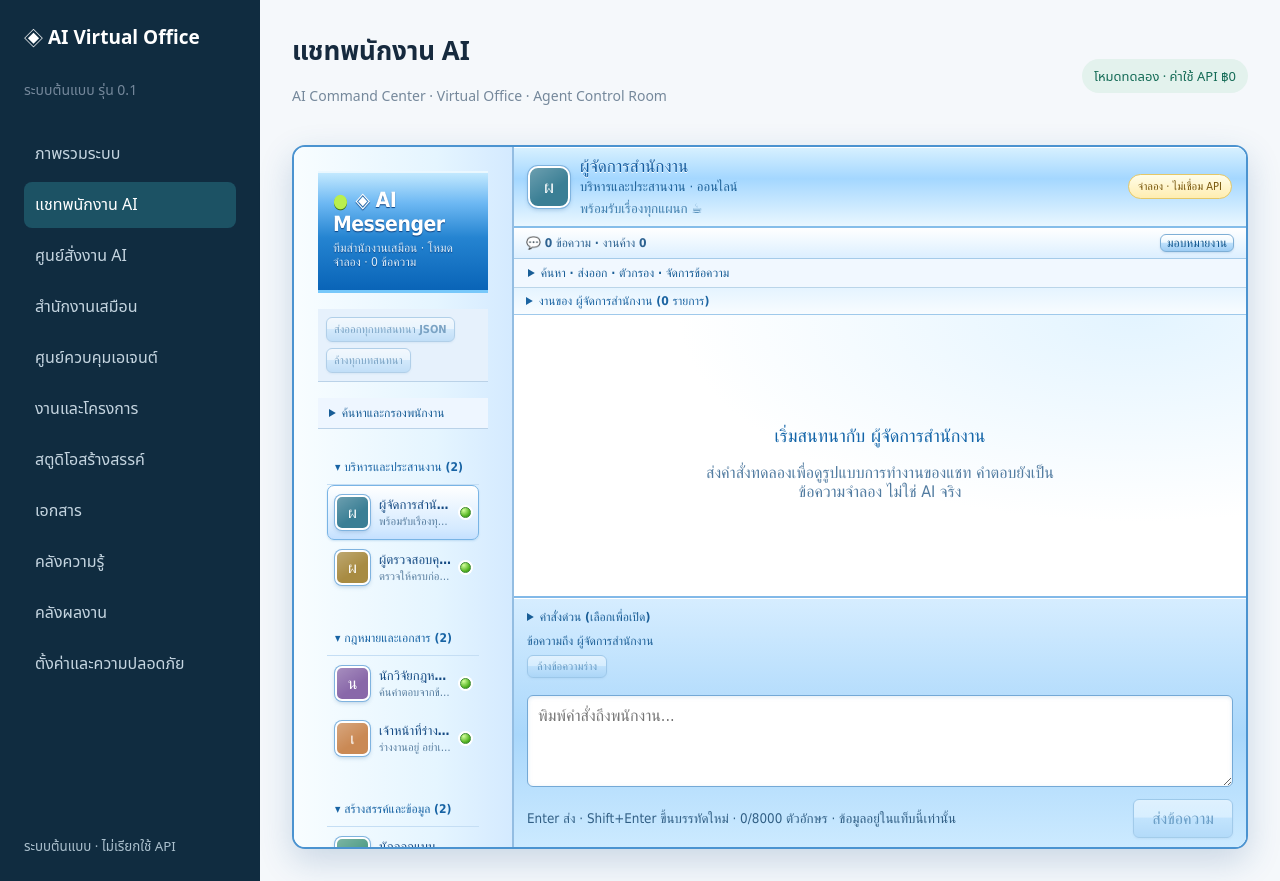
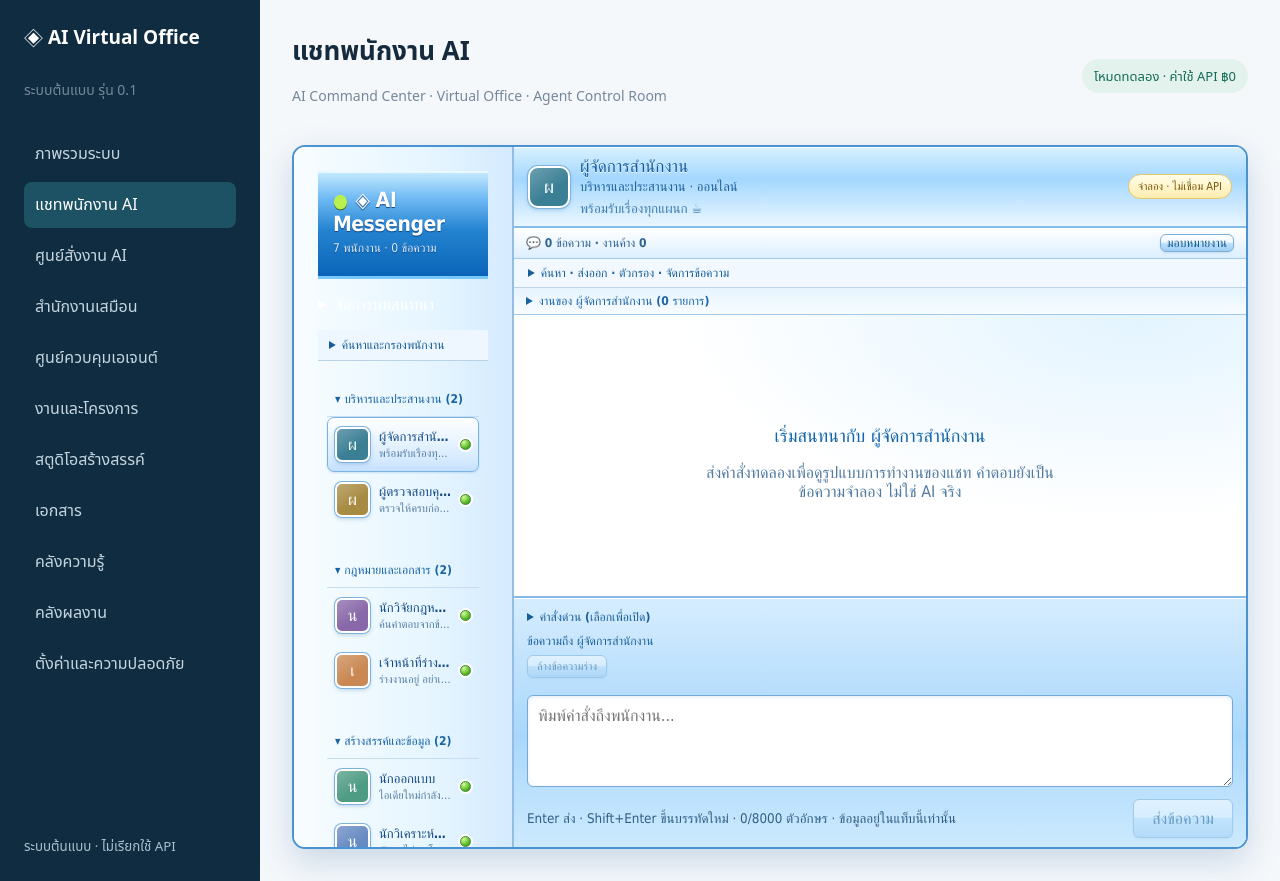
Before and after one commit to lnwlawyer/ai-virtual-office, a React (Vite) app: page / in a window 1280 px wide. Both pictures are taken after a click on the button "แชทพนักงาน AI". Built offline with nearby package versions, Linux system fonts and the light colour scheme; no server answers.

Commit message:
ui: collapse bulk conversation management in employee sidebar

```diff
--- a/src/MessengerDashboard.jsx
+++ b/src/MessengerDashboard.jsx
@@ -111,7 +111,7 @@ export default function MessengerDashboard({tasks=[],onCreateTaskDraft,onUpdateT
  }
  return <section className="msn-shell" aria-label="AI Messenger Dashboard">
   <aside className="msn-roster">
-   <div className="msn-title"><strong>◈ AI Messenger</strong><small>ทีมสำนักงานเสมือน · โหมดจำลอง · {totalMessages} ข้อความ</small></div><div className="msn-roster-tools"><button type="button" disabled={!totalMessages} onClick={exportAllJSON}>ส่งออกทุกบทสนทนา JSON</button><button type="button" disabled={!totalMessages} onClick={()=>setConfirmClearAll(true)}>ล้างทุกบทสนทนา</button></div>{confirmClearAll&&<div className="msn-clear-confirm" role="group" aria-label="ยืนยันล้างทุกบทสนทนา"><span>ล้างบทสนทนาพนักงานทั้ง 7 คน? ไม่สามารถย้อนกลับได้</span><button type="button" onClick={()=>{setMessages({});setConfirmClearAll(false);setConfirmClear(false);setPendingDeleteId(null)}}>ยืนยันล้างทั้งหมด</button><button type="button" onClick={()=>setConfirmClearAll(false)}>ยกเลิกทั้งหมด</button></div>}
+   <div className="msn-title"><strong>◈ AI Messenger</strong><small>{STAFF.length} พนักงาน · {totalMessages} ข้อความ</small></div><details className="msn-roster-management"><summary>จัดการบทสนทนา</summary><div className="msn-roster-tools"><button type="button" disabled={!totalMessages} onClick={exportAllJSON}>ส่งออกทุกบทสนทนา JSON</button><button type="button" disabled={!totalMessages} onClick={()=>setConfirmClearAll(true)}>ล้างทุกบทสนทนา</button></div></details>{confirmClearAll&&<div className="msn-clear-confirm" role="group" aria-label="ยืนยันล้างทุกบทสนทนา"><span>ล้างบทสนทนาพนักงานทั้ง 7 คน? ไม่สามารถย้อนกลับได้</span><button type="button" onClick={()=>{setMessages({});setConfirmClearAll(false);setConfirmClear(false);setPendingDeleteId(null)}}>ยืนยันล้างทั้งหมด</button><button type="button" onClick={()=>setConfirmClearAll(false)}>ยกเลิกทั้งหมด</button></div>}
    <details className="msn-roster-filters"><summary>ค้นหาและกรองพนักงาน</summary><div className="msn-roster-filter-content"><label className="msn-search">ค้นหาพนักงาน<input aria-label="ค้นหาพนักงาน Messenger" value={query} onChange={e=>setQuery(e.target.value)} placeholder="ชื่อหรือหน้าที่..."/></label><label className="msn-active-only"><input type="checkbox" checked={activeOnly} onChange={e=>setActiveOnly(e.target.checked)}/> แสดงเฉพาะพนักงานที่มีบทสนทนา</label><label className="msn-active-only"><input type="checkbox" checked={draftOnly} onChange={e=>setDraftOnly(e.target.checked)}/> เฉพาะพนักงานที่มีข้อความร่าง</label><label className="msn-sort-contacts">เรียงภายในแผนก <select aria-label="เรียงรายชื่อพนักงาน" value={sortContacts} onChange={e=>setSortContacts(e.target.value)}><option value="default">ตามแผนก</option><option value="messages">ข้อความมากไปน้อย</option><option value="name">ตามชื่อ</option></select></label><small className="msn-visible-count">แสดง {visibleContactCount} จาก {STAFF.length} คน</small><button type="button" className="msn-roster-reset" disabled={!hasRosterFilters} onClick={()=>{setQuery("");setActiveOnly(false);setDraftOnly(false);setSortContacts("default")}}>รีเซ็ตตัวกรองพนักงาน</button></div></details>
    {groups.map(group=><section className="msn-group" key={group.name}>
     <button type="button" className="msn-group-toggle" onClick={()=>setCollapsed(prev=>prev.includes(group.name)?prev.filter(x=>x!==group.name):[...prev,group.name])}>{collapsed.includes(group.name)?'▸':'▾'} {group.name} ({group.ids.length})</button>
```
